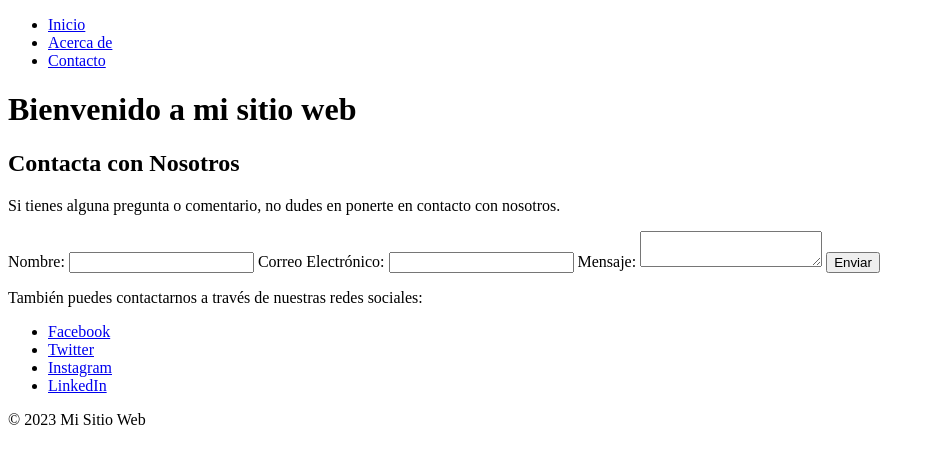
After one commit to Aitor-Donado/Lib_flask, a Flask app: page /contact in a window 1280 px wide. The commit adds this page. Shown: the top 464 px of the page, without its empty margins (0-935 px from the left). Run offline with Flask 3, Linux system fonts and the light colour scheme.

Commit message:
agregado proyecto1

```diff
--- a/proyecto1/app.py
+++ b/proyecto1/app.py
@@ -10,5 +10,9 @@ def index():
 def about():
     return render_template("about.html")
 
+@app.route("/contact")
+def contact():
+    return render_template("contact.html")
+
 if __name__ == "__main__":
     app.run(debug=True)
--- a/proyecto1/templates/base.html
+++ b/proyecto1/templates/base.html
@@ -6,6 +6,13 @@
     <title>Mi Sitio Web</title>
 </head>
 <body>
+    <nav>
+        <ul>
+            <li><a href="/">Inicio</a></li>
+            <li><a href="/about">Acerca de</a></li>
+            <li><a href="/contact">Contacto</a></li>
+        </ul>
+    </nav>
     <header>
         <h1>Bienvenido a mi sitio web</h1>
     </header>
@@ -14,8 +21,10 @@
         <!-- Aquí se insertará el contenido de las otras plantillas -->
         {% endblock %}
     </div>
+    {% block footer %}
     <footer>
         <p>&copy; 2023 Mi Sitio Web</p>
     </footer>
+    {% endblock %}
 </body>
 </html>
--- /dev/null
+++ b/proyecto1/templates/contact.html
@@ -0,0 +1,25 @@
+{% extends "base.html" %}
+
+{% block content %}
+<h2>Contacta con Nosotros</h2>
+<p>Si tienes alguna pregunta o comentario, no dudes en ponerte en contacto con nosotros.</p>
+<form action="/contact" method="post">
+    <label for="name">Nombre:</label>
+    <input type="text" id="name" name="name" required>
+
+    <label for="email">Correo Electrónico:</label>
+    <input type="email" id="email" name="email" required>
+
+    <label for="message">Mensaje:</label>
+    <textarea id="message" name="message" required></textarea>
+
+    <button type="submit">Enviar</button>
+</form>
+<p>También puedes contactarnos a través de nuestras redes sociales:</p>
+<ul>
+    <li><a href="https://www.facebook.com/miempresa" target="_blank">Facebook</a></li>
+    <li><a href="https://www.twitter.com/miempresa" target="_blank">Twitter</a></li>
+    <li><a href="https://www.instagram.com/miempresa" target="_blank">Instagram</a></li>
+    <li><a href="https://www.linkedin.com/company/miempresa" target="_blank">LinkedIn</a></li>
+</ul>
+{% endblock %}
```
